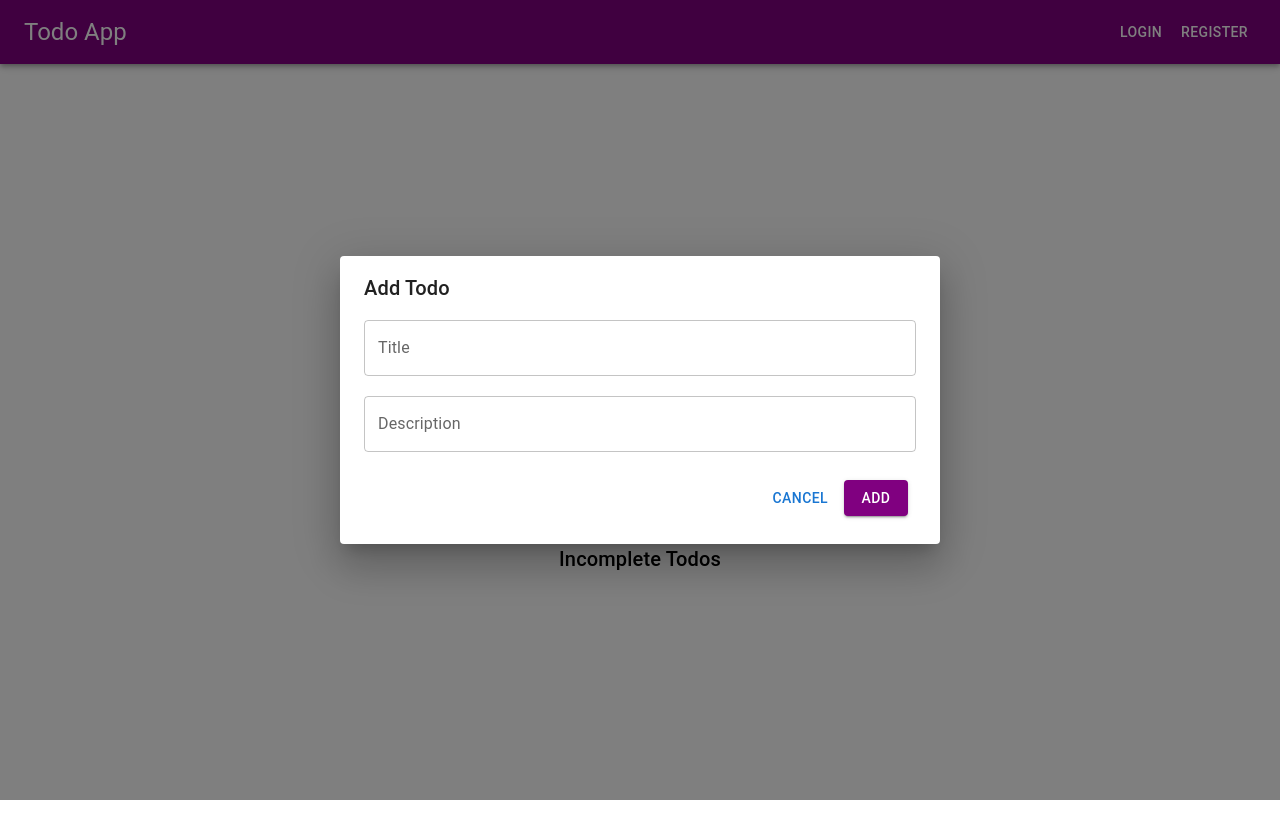
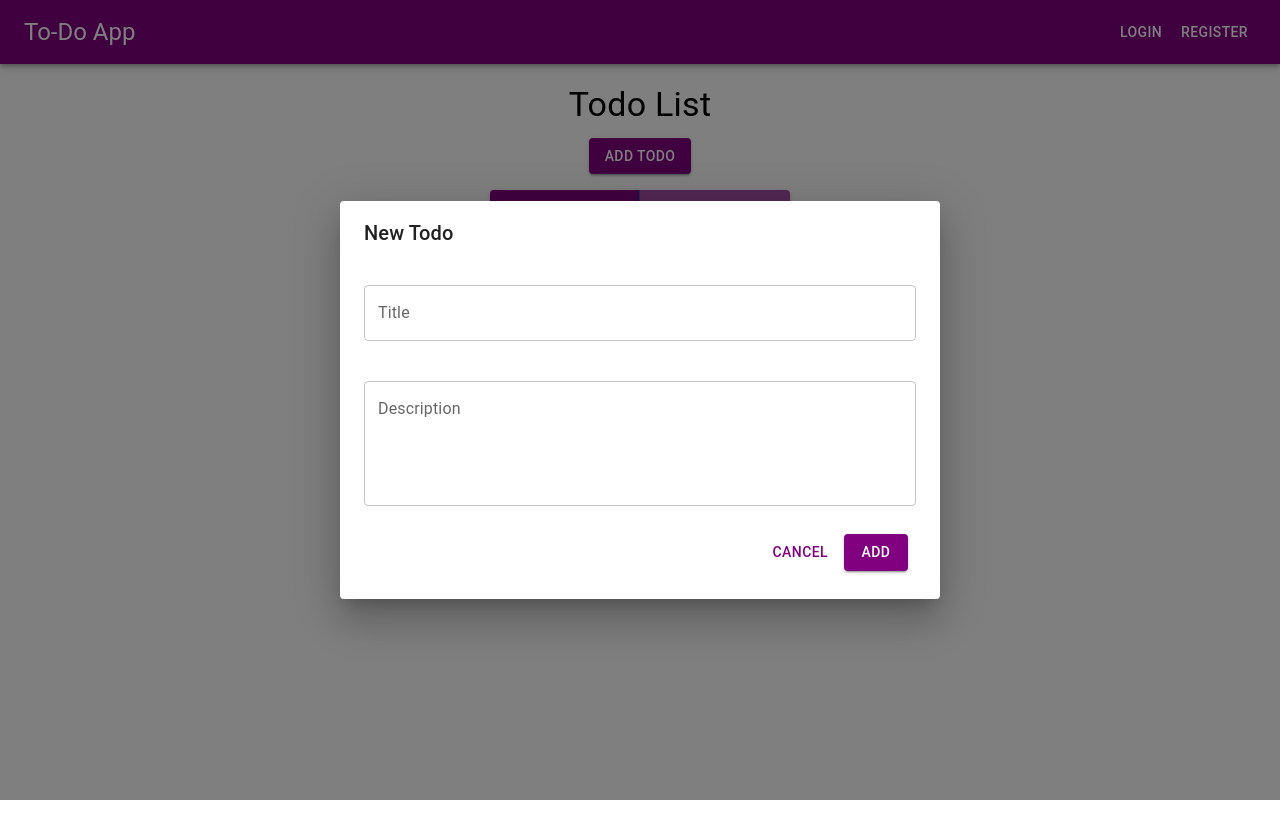
Before and after one commit to dilrukshax/todo-app, a React (Create React App) app: page /dashboard in a window 1280 px wide. Both pictures are taken after a click on the button "ADD TODO". Shown: the top 838 px of the page. Built offline with nearby package versions, Linux system fonts and the light colour scheme.

Commit message:
Change the Ui

```diff
--- a/public/index.html
+++ b/public/index.html
@@ -24,7 +24,7 @@
       work correctly both with client-side routing and a non-root public URL.
       Learn how to configure a non-root public URL by running `npm run build`.
     -->
-    <title>ToDo App</title>
+    <title>To-Do App</title>
   </head>
   <body>
     <noscript>You need to enable JavaScript to run this app.</noscript>
--- a/src/components/Header.js
+++ b/src/components/Header.js
@@ -17,7 +17,7 @@ const Header = () => {
     <AppBar position="static" sx={{ backgroundColor: 'purple' }}>
       <Toolbar>
         <Box sx={{ flexGrow: 1, display: 'flex', alignItems: 'center' }}>
-          <Typography variant="h5">Todo App</Typography>
+          <Typography variant="h5">To-Do App</Typography>
           {user && (
             <Typography variant="subtitle1" sx={{ marginLeft: 2, alignItems: 'end' }}>
               Welcome, {user.name}
@@ -36,7 +36,7 @@ const Header = () => {
         ) : (
           <>
             <Button color="inherit" component={Link} to="/dashboard">
-              My Todos
+              My To-do
             </Button>
             <IconButton color="inherit" onClick={handleLogout}>
               <LogoutIcon sx={{ fontSize: 'small', marginRight: 1 }} />
--- a/src/components/TodoList.js
+++ b/src/components/TodoList.js
@@ -28,9 +28,9 @@ const TodoList = () => {
   const { user, saveTodos } = useContext(AuthContext);
   const [todos, setTodos] = useState(user ? user.todos : []);
   const [isAddOpen, setAddOpen] = useState(false);
-  const [editingTodo, setEditingTodo] = useState(null); // Holds both todo data and index
+  const [editingTodo, setEditingTodo] = useState(null);
   const [isEditOpen, setEditOpen] = useState(false);
-  const [showCompleted, setShowCompleted] = useState(false); // Toggle for showing completed vs incomplete
+  const [showCompleted, setShowCompleted] = useState(false);
 
   const validationSchema = Yup.object({
     title: Yup.string().required('Required'),
@@ -71,17 +71,20 @@ const TodoList = () => {
     setEditOpen(false);
   };
 
+  const completedTodos = todos.filter(todo => todo.completed);
+  const incompleteTodos = todos.filter(todo => !todo.completed);
+
   return (
     <Container
       sx={{
         display: 'flex',
         flexDirection: 'column',
-        justifyContent: 'center',
+        justifyContent: 'flex-start',
         alignItems: 'center',
         minHeight: '100vh',
-        maxWidth: '600px', // Limit the max width
+        maxWidth: '600px',
         marginTop: '20px',
-        marginBottom: '20px', // Add margin to the bottom
+        marginBottom: '20px',
       }}
     >
       <Typography variant="h4" gutterBottom align="center">Todo List</Typography>
@@ -90,7 +93,7 @@ const TodoList = () => {
         Add Todo
       </Button>
 
-      {/* Centered ButtonGroup with margin and width adjustment */}
+
       <Box sx={{ display: 'flex', justifyContent: 'center', marginBottom: 3, width: '100%' }}>
         <ButtonGroup variant="contained" sx={{ width: '300px' }}>
           <Button
@@ -108,12 +111,15 @@ const TodoList = () => {
         </ButtonGroup>
       </Box>
 
-      {/* Conditional Rendering of Todos */}
-      {showCompleted ? (
-        <Box width="50%"> {/* Limit width for better UX */}
-          <Typography variant="h6" align="center">Completed Todos</Typography>
+      {todos.length === 0 ? (
+        <Typography variant="h6" align="center">No any todos</Typography>
+      ) : showCompleted ? (
+        <Box width="50%">
+          {completedTodos.length === 0 ? (
+            <Typography variant="h6" align="center">No any completed todos</Typography>
+          ) : (
             <List sx={{ width: '100%' }}>
-            {todos.filter(todo => todo.completed).map((todo) => {
+              {completedTodos.map((todo) => {
                 const originalIndex = todos.findIndex(t => t === todo);
                 return (
                   <Card
@@ -128,7 +134,7 @@ const TodoList = () => {
                     <CardContent>
                       <ListItem
                         secondaryAction={
-                        <IconButton edge="end" onClick={() => handleDeleteTodo(originalIndex)}>
+                          <IconButton edge="end" onClick={() => handleDeleteTodo(originalIndex)} sx={{ color: 'red' }}>
                             <DeleteIcon />
                           </IconButton>
                         }
@@ -138,9 +144,9 @@ const TodoList = () => {
                           onChange={() => handleToggleComplete(originalIndex)}
                         />
                         <ListItemText
-                        primary={todo.title}
+                          primary={<strong>{todo.title}</strong>}
                           secondary={todo.description}
-                        sx={{ textDecoration: 'line-through' }}
+                          sx={{ textDecoration: 'line-through', marginRight: '5%'  }}
                         />
                       </ListItem>
                     </CardContent>
@@ -148,12 +154,15 @@ const TodoList = () => {
                 );
               })}
             </List>
+          )}
         </Box>
       ) : (
-        <Box width="50%"> {/* Limit width for better UX */}
-          <Typography variant="h6" align="center">Incomplete Todos</Typography>
+        <Box width="50%">
+          {incompleteTodos.length === 0 ? (
+            <Typography variant="h6" align="center">No any todos</Typography>
+          ) : (
             <List sx={{ width: '100%' }}>
-            {todos.filter(todo => !todo.completed).map((todo) => {
+              {incompleteTodos.map((todo) => {
                 const originalIndex = todos.findIndex(t => t === todo);
                 return (
                   <Card
@@ -169,10 +178,10 @@ const TodoList = () => {
                     <ListItem
                     secondaryAction={
                       <>
-                          <IconButton edge="end" onClick={() => handleEditClick(originalIndex)}>
+                      <IconButton edge="end" onClick={() => handleEditClick(originalIndex)} sx={{ margin: '1px', color: 'blue' }}>
                         <EditIcon />
                       </IconButton>
-                          <IconButton edge="end" onClick={() => handleDeleteTodo(originalIndex)}>
+                      <IconButton edge="end" onClick={() => handleDeleteTodo(originalIndex)} sx={{ color: 'red' }}>
                         <DeleteIcon />
                       </IconButton>
                       </>
@@ -182,19 +191,25 @@ const TodoList = () => {
                       checked={todo.completed}
                       onChange={() => handleToggleComplete(originalIndex)}
                     />
-                      <ListItemText primary={todo.title} secondary={todo.description} />
+                    <ListItemText
+                    sx={{
+                      marginRight: '5%',
+                    }}
+                    primary={<strong>{todo.title}</strong>}
+                    secondary={todo.description} />
                     </ListItem>
                   </CardContent>
                   </Card>
                 );
               })}
             </List>
+          )}
         </Box>
       )}
 
       {/* Add Todo Dialog */}
       <Dialog open={isAddOpen} onClose={() => setAddOpen(false)} maxWidth="sm" fullWidth>
-        <DialogTitle>Add Todo</DialogTitle>
+        <DialogTitle>New Todo</DialogTitle>
         <DialogContent>
           <Formik
             initialValues={{ title: '', description: '' }}
@@ -211,7 +226,16 @@ const TodoList = () => {
                   fullWidth
                   error={touched.title && Boolean(errors.title)}
                   helperText={touched.title && errors.title}
-                  style={{ marginBottom: '20px' }}
+                  sx={{
+                    marginBottom: '20px',
+                    marginTop: '20px',
+                    '& .MuiOutlinedInput-root.Mui-focused .MuiOutlinedInput-notchedOutline': {
+                      borderColor: 'purple',
+                    },
+                    '& .MuiInputLabel-root.Mui-focused': {
+                      color: 'purple',
+                    },
+                  }}
                 />
                 <Field
                   as={TextField}
@@ -219,12 +243,23 @@ const TodoList = () => {
                   label="Description"
                   variant="outlined"
                   fullWidth
+                  multiline
+                  rows={4}
                   error={touched.description && Boolean(errors.description)}
                   helperText={touched.description && errors.description}
-                  style={{ marginBottom: '20px' }}
+                  sx={{
+                    marginBottom: '20px',
+                    marginTop: '20px',
+                    '& .MuiOutlinedInput-root.Mui-focused .MuiOutlinedInput-notchedOutline': {
+                      borderColor: 'purple',
+                    },
+                    '& .MuiInputLabel-root.Mui-focused': {
+                      color: 'purple',
+                    },
+                  }}
                 />
                 <DialogActions>
-                  <Button onClick={() => setAddOpen(false)}>Cancel</Button>
+                  <Button onClick={() => setAddOpen(false)} sx={{ color: 'purple' }}>Cancel</Button>
                   <Button type="submit" variant="contained" sx={{ backgroundColor: 'purple' }}>Add</Button>
                 </DialogActions>
               </Form>
@@ -253,7 +288,16 @@ const TodoList = () => {
                   fullWidth
                   error={touched.title && Boolean(errors.title)}
                   helperText={touched.title && errors.title}
-                  style={{ marginBottom: '20px' }}
+                  sx={{
+                    marginBottom: '20px',
+                    marginTop: '20px',
+                    '& .MuiOutlinedInput-root.Mui-focused .MuiOutlinedInput-notchedOutline': {
+                      borderColor: 'purple',
+                    },
+                    '& .MuiInputLabel-root.Mui-focused': {
+                      color: 'purple',
+                    },
+                  }}
                 />
                 <Field
                   as={TextField}
@@ -261,12 +305,23 @@ const TodoList = () => {
                   label="Description"
                   variant="outlined"
                   fullWidth
+                  multiline
+                  rows={4}
                   error={touched.description && Boolean(errors.description)}
                   helperText={touched.description && errors.description}
-                  style={{ marginBottom: '20px' }}
+                  sx={{
+                    marginBottom: '20px',
+                    marginTop: '20px',
+                    '& .MuiOutlinedInput-root.Mui-focused .MuiOutlinedInput-notchedOutline': {
+                      borderColor: 'purple',
+                    },
+                    '& .MuiInputLabel-root.Mui-focused': {
+                      color: 'purple',
+                    },
+                  }}
                 />
                 <DialogActions>
-                  <Button onClick={() => setEditOpen(false)}>Cancel</Button>
+                  <Button onClick={() => setEditOpen(false)} sx={{ color: 'purple' }}>Cancel</Button>
                   <Button type="submit" variant="contained" sx={{ backgroundColor: 'purple' }}>Save</Button>
                 </DialogActions>
               </Form>
```
Also changed, not shown: src/components/Login.js (+13 -3 lines), src/components/Register.js (+26 -6 lines). Lines whose indentation alone changed are shown as unchanged.
